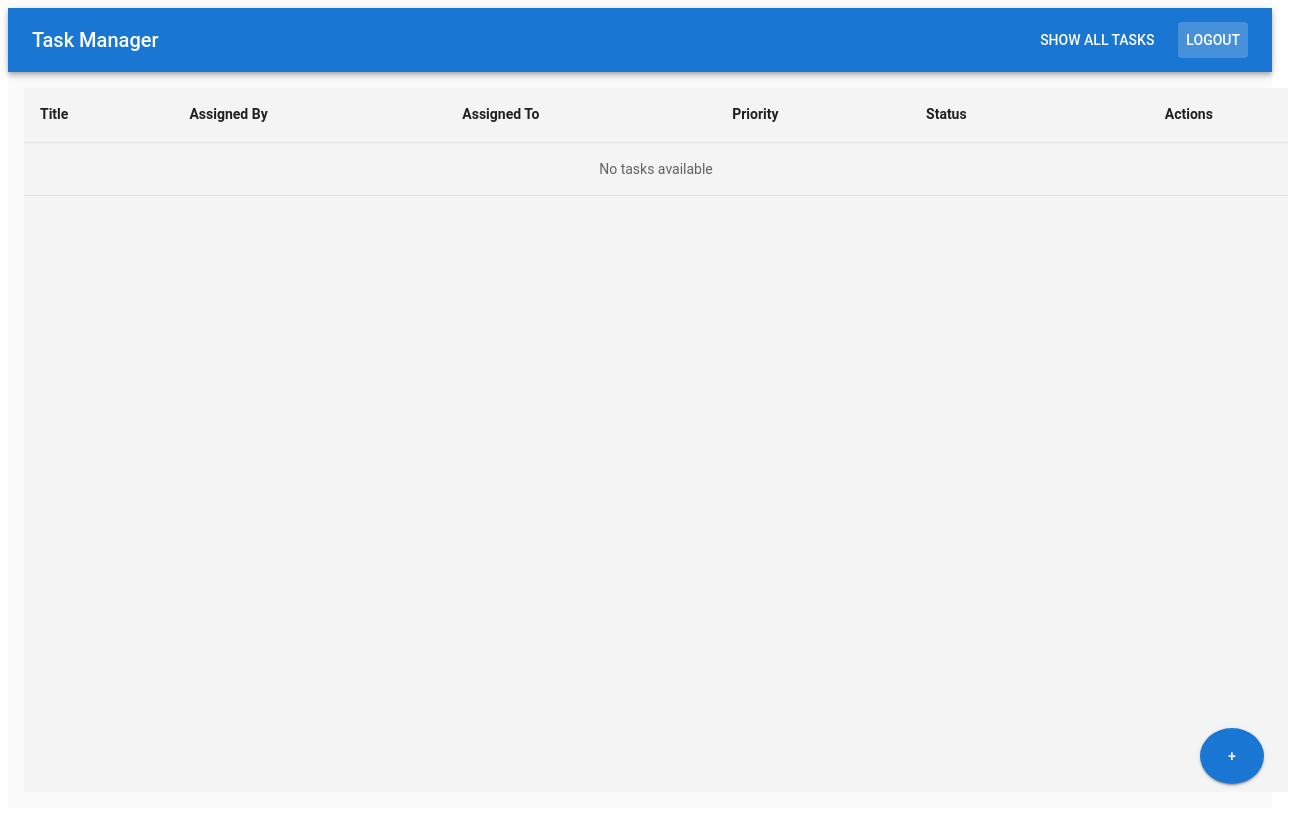
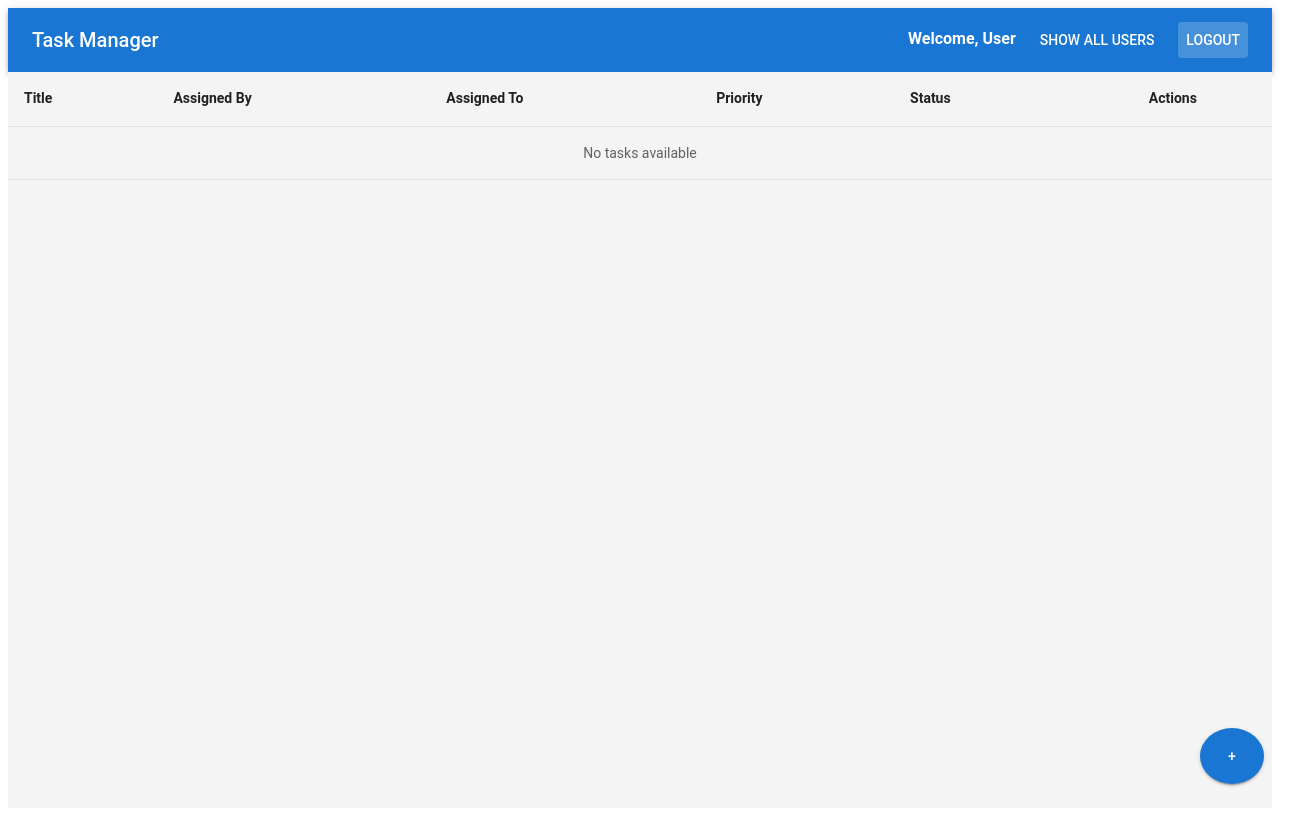
Before and after one commit to Barani05072002/Task_assign_web_application, a React (Vite) app: page /dashboard in a window 1280 px wide. Shown: the whole page, 1304 px wide, since content can reach past the window. Built offline with nearby package versions, Linux system fonts and the light colour scheme; sample sign-in values are in the browser's storage.

Commit message:
some styling adjuments are happened

```diff
--- a/src/components/Navbar.jsx
+++ b/src/components/Navbar.jsx
@@ -1,14 +1,36 @@
-import React from "react";
-import { AppBar, Toolbar, Button, Typography, Box } from "@mui/material";
+import React, { useState, useEffect } from "react";
+import { AppBar, Toolbar, Button, Typography, Box, Menu, MenuItem } from "@mui/material";
 import { useNavigate } from "react-router-dom";
 
-const Navbar = ({ currentUser, onFilterTasks, onShowAllTasks, users }) => {
+const Navbar = () => {
+  const [anchorEl, setAnchorEl] = useState(null);
+  const [openMenu, setOpenMenu] = useState(false);
+  const [users, setUsers] = useState([]); // Store users in state
   const navigate = useNavigate();
+
+  // Get the current user from localStorage
+  const currentUser = JSON.parse(localStorage.getItem("currentUser"));
+
+  // Fetch users from localStorage on component mount
+  useEffect(() => {
+    const storedUsers = JSON.parse(localStorage.getItem("users")) || [];
+    setUsers(storedUsers);
+  }, []);
 
   const handleLogout = () => {
     localStorage.removeItem("isAuthenticated");
     localStorage.removeItem("currentUser");
     navigate("/");
+  };
+
+  const handleOpenMenu = (event) => {
+    setAnchorEl(event.currentTarget);
+    setOpenMenu(true);
+  };
+
+  const handleCloseMenu = () => {
+    setAnchorEl(null);
+    setOpenMenu(false);
   };
 
   return (
@@ -33,11 +55,28 @@ const Navbar = ({ currentUser, onFilterTasks, onShowAllTasks, users }) => {
           )}
           <Button
             color="inherit"
-            onClick={() => onShowAllTasks()}
+            onClick={handleOpenMenu}
             sx={{ marginRight: 2 }}
           >
-            Show All Tasks
+            Show All Users
           </Button>
+          <Menu
+            anchorEl={anchorEl}
+            open={openMenu}
+            onClose={handleCloseMenu}
+          >
+            {users.length > 0 ? (
+              users.map((user) => (
+                user.email !== currentUser?.email && (
+                  <MenuItem key={user.id} onClick={handleCloseMenu}>
+                    {user.firstname} {user.lastname}
+                  </MenuItem>
+                )
+              ))
+            ) : (
+              <MenuItem disabled>No users found</MenuItem>
+            )}
+          </Menu>
           <Button
             color="inherit"
             onClick={handleLogout}
--- a/src/components/TaskList.jsx
+++ b/src/components/TaskList.jsx
@@ -16,8 +16,9 @@ import EditIcon from "@mui/icons-material/Edit"; // Import Edit Icon
 
 const TaskList = React.memo(({ tasks = [], onDelete, onApprove, onEdit, onRowClick, selectedTaskId }) => {
   return (
-    <TableContainer>
-      <Table>
+    <div style={{ margin: 0, overflow: "hidden" }}> {/* Set outer margin to 0 */}
+      <TableContainer sx={{ maxHeight: "70vh", overflowY: "auto" }}>
+        <Table sx={{ minWidth: 650 }}>
           <TableHead>
             <TableRow>
               <TableCell>
@@ -129,6 +130,7 @@ const TaskList = React.memo(({ tasks = [], onDelete, onApprove, onEdit, onRowCli
           </TableBody>
         </Table>
       </TableContainer>
+    </div>
   );
 });
 
--- a/src/pages/Dashboard.jsx
+++ b/src/pages/Dashboard.jsx
@@ -108,7 +108,7 @@ const Dashboard = () => {
             display: "flex",
             width: "100%",
             overflow: "hidden",
-            padding: "16px",
+            padding: 0, // Remove unnecessary inner padding
           }}
         >
           {/* Left Section: Task List */}
```
Lines whose indentation alone changed are shown as unchanged.
